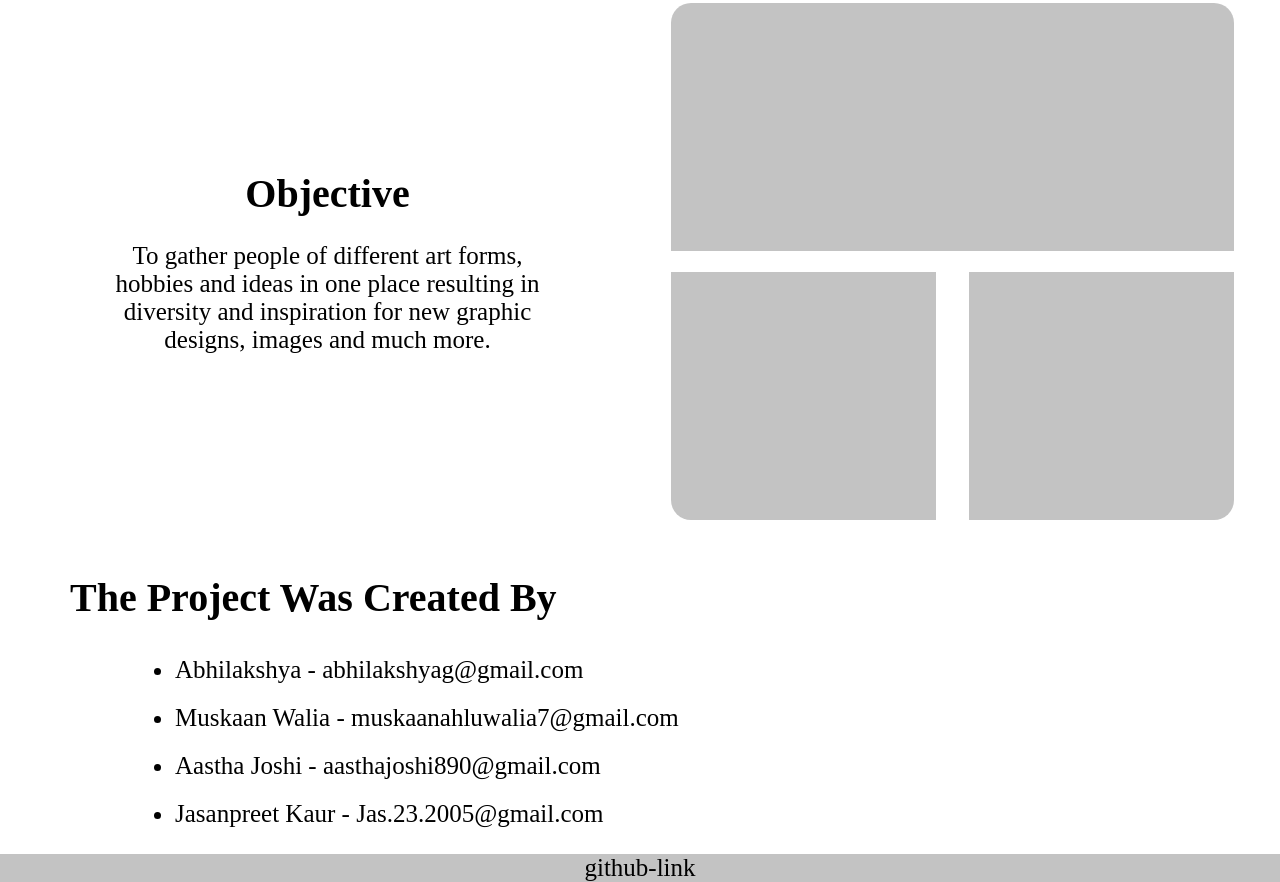
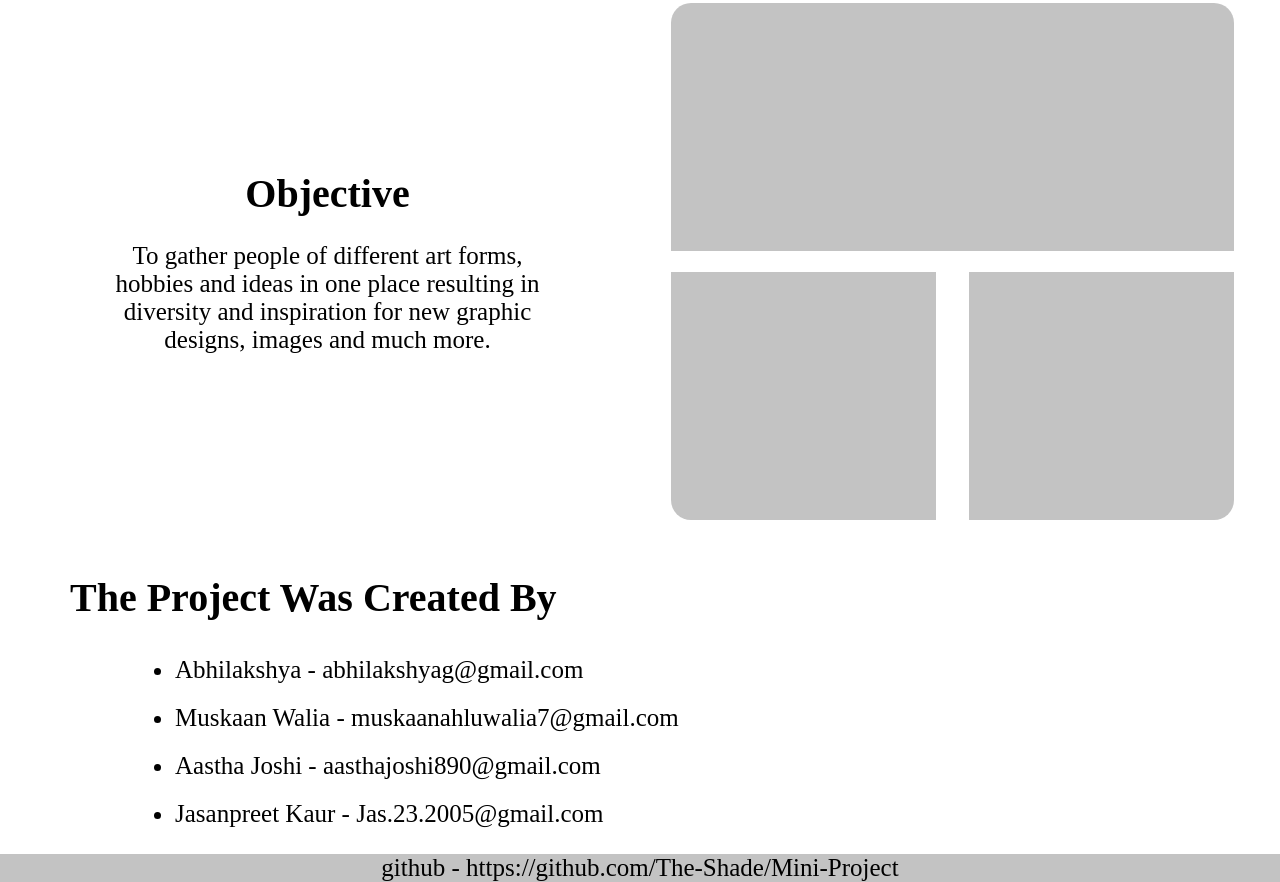
Before and after one commit to The-Shade/Mini-Project, a plain HTML site: page SourceCode/home.html in a window 1280 px wide. Shown: the part 1391-2273 px from the top of the page. Drawn offline with Linux system fonts and the light colour scheme.

Commit message:
github link

```diff
--- a/SourceCode/home.html
+++ b/SourceCode/home.html
@@ -55,7 +55,7 @@
         </div>
 
         <div id="footer-section">
-            <p>github-link</p>
+            <p>github - https://github.com/The-Shade/Mini-Project</p>
         </div>
 
     </div>
```
